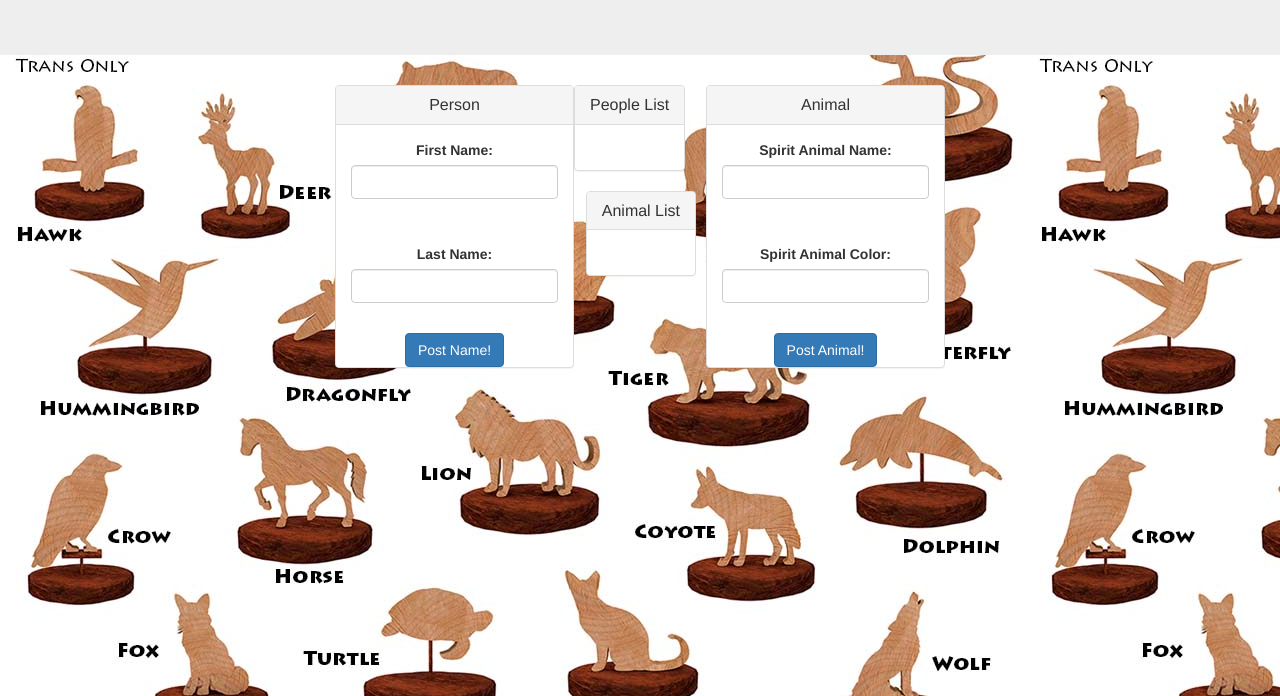
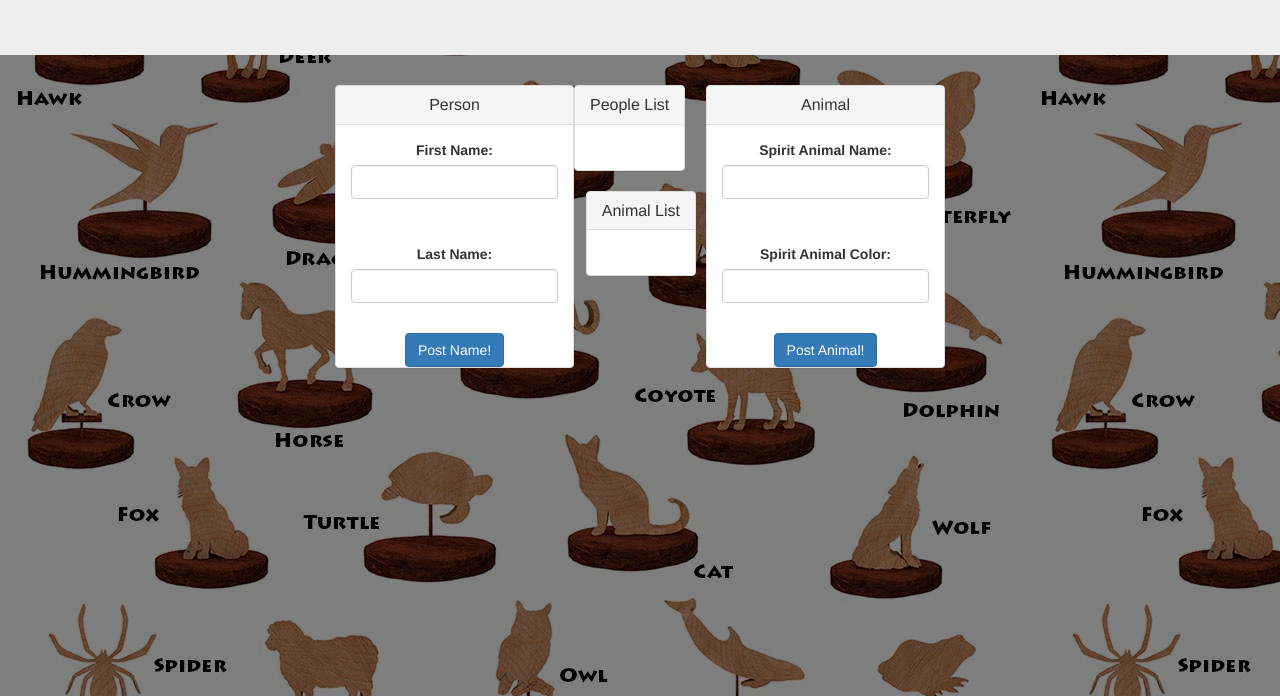
Before and after one commit to monifrancesca/animal-assigner-database, a website: page public/views/index.html in a window 1280 px wide. Shown: the part 104-800 px from the top of the page. Drawn offline with Linux system fonts and the light colour scheme.

Commit message:
changed background image

```diff
--- a/public/styles/stylesheet.css
+++ b/public/styles/stylesheet.css
@@ -1,5 +1,5 @@
 body {
-    background: url("../views/free-bird-my-spirit-animal.jpg");
+    background: url("../views/free-bird-my-spirit-animal_50.jpg");
 }
 .display-animal {
     display: inline-block;
```
Also changed, not shown: public/views/free-bird-my-spirit-animal_50.jpg (added).
